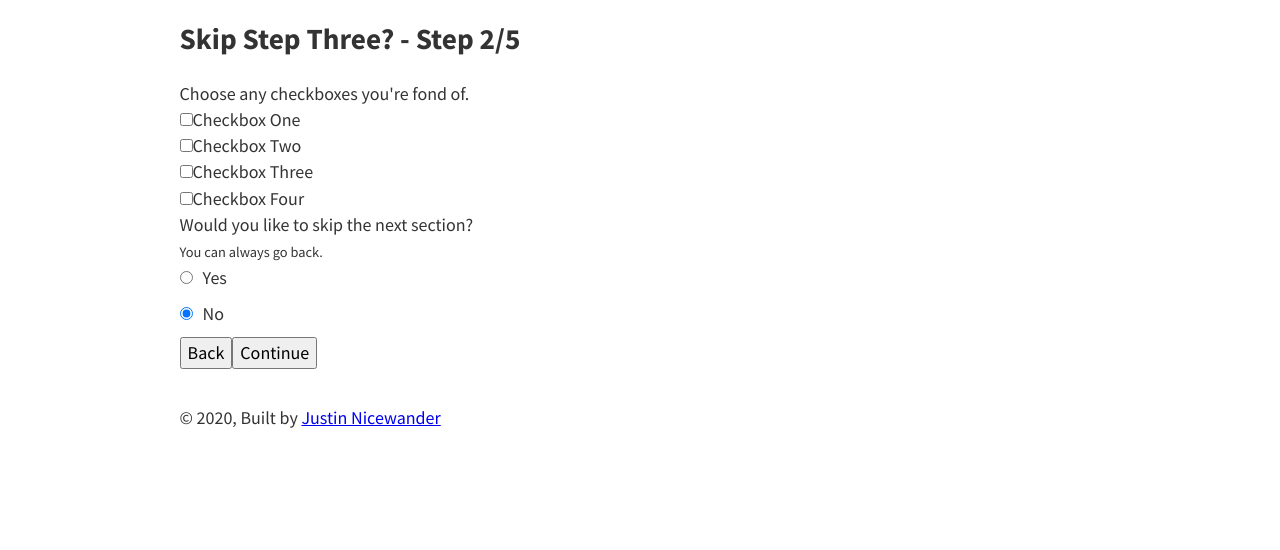
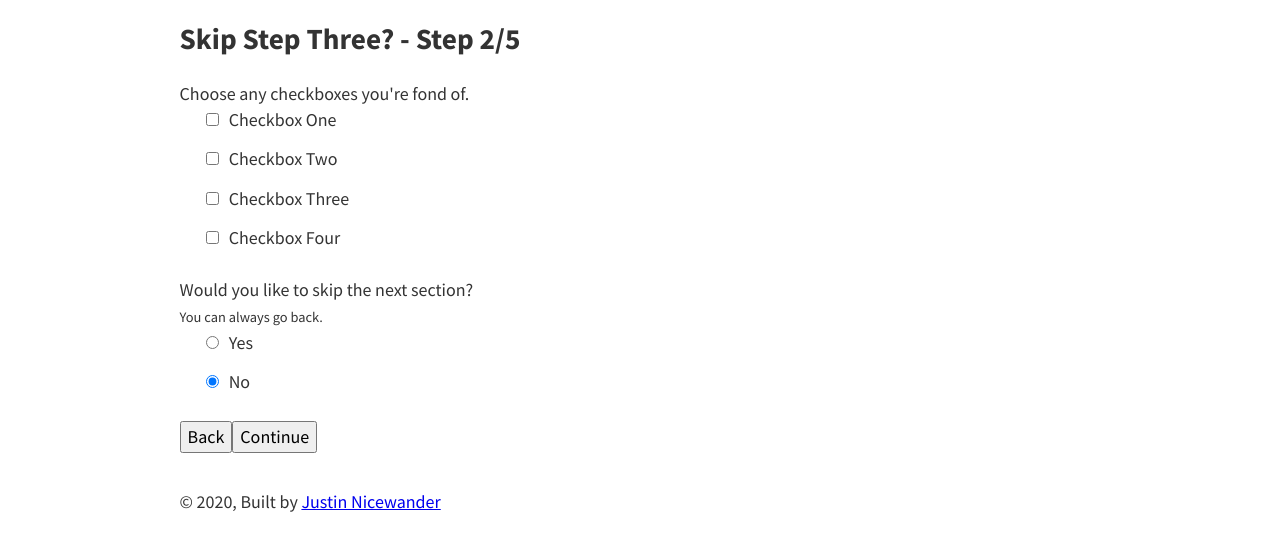
Before and after one commit to jnicewander/multistep-form, a Gatsby site: page / in a window 1280 px wide. Both pictures are taken after typing "Sample", "Sample", "5551234", "name@example.com", "Sample" into the empty fields and a click on the button "Continue". Shown: the part 100-650 px from the top of the page. Built offline with nearby package versions, Linux system fonts and the light colour scheme; Gatsby itself is replaced by a stand-in of ours.

Commit message:
Mapped radios and checkboxes to simplify code.

```diff
--- a/src/components/checkbox.js
+++ b/src/components/checkbox.js
@@ -1,5 +1,9 @@
 import React from 'react'
 import styled from 'styled-components'
+
+const Label = styled.label`
+  margin-left: 10px;
+`
 
 const Checkbox = ({ label, error, ...rest }) => {
   return (
@@ -8,7 +12,7 @@
         type='checkbox'
         {...rest}
       />
-      <label>{label}</label>
+      <Label>{label}</Label>
     </div>
   )
 }
--- a/src/components/data-source.js
+++ b/src/components/data-source.js
@@ -1,2 +1,30 @@
-// This file will eventually be filled with arrays of data
-// I will use that data to map through repeated components
+// Checkboxes
+export const checkboxData = [
+  {
+    name: 'checkboxOne',
+    value: 'Checkbox One',
+  },
+  {
+    name: 'checkboxTwo',
+    value: 'Checkbox Two',
+  },
+  {
+    name: 'checkboxThree',
+    value: 'Checkbox Three',
+  },
+  {
+    name: 'checkboxFour',
+    value: 'Checkbox Four',
+  },
+]
+
+export const radioGroupData = [
+  {
+    name: 'skipNextStep',
+    value: 'Yes',
+  },
+  {
+    name: 'skipNextStep',
+    value: 'No',
+  },
+]
--- a/src/components/step-two.js
+++ b/src/components/step-two.js
@@ -2,6 +2,8 @@
 import Button from './button'
 import Checkbox from './checkbox'
 import RadioInput from './radio-input'
+
+import { checkboxData, radioGroupData } from './data-source'
 
 // If the user selects 'yes' here, we skip the next step.
 const StepTwo =({ step, setStep, form, setForm }) => {
@@ -11,6 +13,20 @@
       type: 'STEP_TWO',
       payload: { [target.name]: target.value },
     })
+  }
+
+  const handleCheck = ({ target }) => {
+    if (!form[target.name] || form[target.name].length === 0) {
+      setForm({
+        type: 'STEP_TWO',
+        payload: { [target.name]: target.value }
+      })
+    } else {
+      setForm({
+        type: 'STEP_TWO',
+        payload: { [target.name]: '' }
+      })
+    }
   }
 
   const handleContinue = (e) => {
@@ -31,52 +47,38 @@
 
   return (
     <form onSubmit={handleContinue}>
+
     <span>Choose any checkboxes you're fond of.</span>
+      <ul>
+        {checkboxData.map(data => (
+          <li key={data.name} style={{ listStyle: 'none' }}>
             <Checkbox
-        name='checkboxOne'
-        value='Checkbox One'
-        label='Checkbox One'
-        checked={form.checkboxOne === 'Checkbox One'}
-        onChange={(e) => handleChange(e)}
+              name={data.name}
+              value={data.value}
+              label={data.value}
+              checked={form[data.key] === data.value}
+              onChange={(e) => handleCheck(e)}
             />
-      <Checkbox
-        name='checkboxTwo'
-        value='Checkbox Two'
-        label='Checkbox Two'
-        checked={form.checkboxTwo === 'Checkbox Two'}
-        onChange={(e) => handleChange(e)}
-      />
-      <Checkbox
-        name='checkboxThree'
-        value='Checkbox Three'
-        label='Checkbox Three'
-        checked={form.checkboxThree === 'Checkbox Three'}
-        onChange={(e) => handleChange(e)}
-      />
-      <Checkbox
-        name='checkboxFour'
-        value='Checkbox Four'
-        label='Checkbox Four'
-        checked={form.checkboxFour === 'Checkbox Four'}
-        onChange={(e) => handleChange(e)}
-      />
+          </li>
+        ))}
+      </ul>
+
       <span>Would you like to skip the next section?</span>
       <br />
       <small>You can always go back.</small>
+      <ul>
+        {radioGroupData.map(data => (
+          <li key={data.name} style={{ listStyle: 'none' }}>
             <RadioInput
-          name='skipNextStep'
-          value='Yes'
-          label='Yes'
-          checked={form.skipNextStep === 'Yes'}
+              name={data.name}
+              value={data.value}
+              label={data.value}
+              checked={form[data.name] === data.value}
               onChange={(e) => handleChange(e)}
             />
-        <RadioInput
-          name='skipNextStep'
-          value='No'
-          label='No'
-          checked={form.skipNextStep === 'No'}
-          onChange={(e) => handleChange(e)}
-        />
+          </li>
+        ))}
+      </ul>
       <Button onClick={handleBack}>Back</Button>
       <Button type='submit'>Continue</Button>
     </form>
```
Lines whose indentation alone changed are shown as unchanged.
